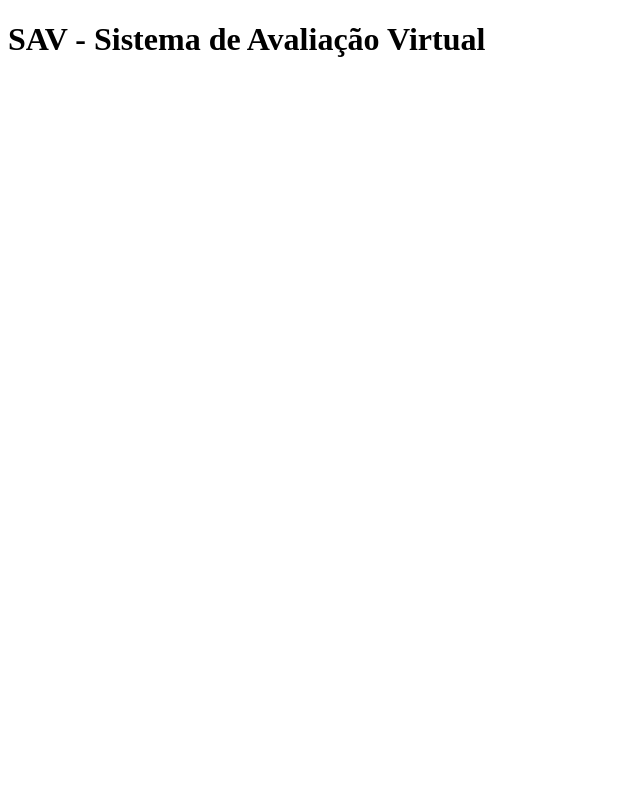
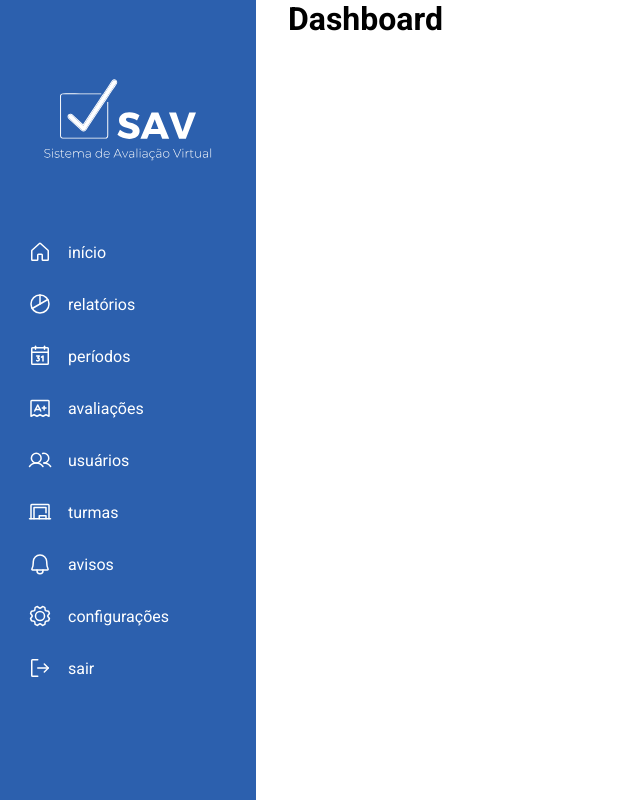
Before and after one commit to antonialucianapires/front-end-sav, a React (Vite) app: page / in a window 1280 px wide. Shown: the whole page, without its empty margins (0-640 px from the left). Built offline with nearby package versions, Linux system fonts and the light colour scheme.

Commit message:
feat: criação do menu sidebar estático

```diff
--- a/index.html
+++ b/index.html
@@ -2,8 +2,12 @@
 <html lang="en">
   <head>
     <meta charset="UTF-8" />
+    <link rel="preconnect" href="https://fonts.googleapis.com" />
+    <link rel="preconnect" href="https://fonts.gstatic.com" crossorigin />
     <link rel="icon" type="image/svg+xml" href="/src/favicon.svg" />
     <meta name="viewport" content="width=device-width, initial-scale=1.0" />
+    <link href="https://fonts.googleapis.com/css2?family=Poppins:wght@200&family=Roboto:wght@400;700&display=swap"
+    rel="stylesheet">
     <title>Vite App</title>
   </head>
   <body>
--- a/package.json
+++ b/package.json
@@ -8,6 +8,7 @@
     "preview": "vite preview"
   },
   "dependencies": {
+    "phosphor-react": "^1.4.1",
     "react": "^18.0.0",
     "react-dom": "^18.0.0"
   },
--- /dev/null
+++ b/src/App.module.css
@@ -0,0 +1,8 @@
+.wrapper {
+    max-width: 145rem;
+    height: 100vh;
+    display: grid;
+    grid-template-columns: 256px 1fr;
+    gap: 2rem;
+    align-items: flex-start;
+}
--- a/src/App.tsx
+++ b/src/App.tsx
@@ -1,8 +1,15 @@
+import './global.css';
+import styles from './App.module.css';
+import { Sidebar } from './components/menu/Sidebar';
+
 function App() {
 
   return (
-    <div className="App">
-        <h1>SAV - Sistema de Avaliação Virtual</h1>
+    <div>
+      <div className={styles.wrapper}>
+        <Sidebar />
+      <h1>Dashboard</h1>
+      </div>
     </div>
   )
 }
--- /dev/null
+++ b/src/components/menu/Sidebar.module.css
@@ -0,0 +1,33 @@
+.sidebar {
+    height: 100%;
+    background: var(--blue-500);
+    color: var(--white);
+    padding: 1rem;
+    display: flex;
+    flex-direction: column;
+    align-items: center;
+}
+
+.header img {
+    height: 13rem;
+}
+
+.sidebarList {
+    height: auto;
+    padding: 0;
+    width: 100%;
+}
+
+.sidebarList li {
+    display: flex;
+    flex-direction: row;
+    list-style: none;
+    padding: 0.75rem;
+    gap: 1rem;
+}
+
+.sidebarList li a{
+    color: var(--white);
+    text-decoration: none;
+    line-height: 1.6;
+}
--- /dev/null
+++ b/src/components/menu/Sidebar.tsx
@@ -0,0 +1,23 @@
+import styles from '../menu/Sidebar.module.css';
+import logo from '../../assets/logo.svg';
+import { SidebarData } from './SidebarData';
+
+export function Sidebar() {
+    return (
+        <aside className={styles.sidebar}>
+            <header className={styles.header}>
+                <img src={logo} alt="logotipo da SAV" />
+            </header>
+            <ul className={styles.sidebarList}>
+                {SidebarData.map((value, key) => {
+                    return (
+                        <li key={key}>
+                            <span>{value.icon}</span>
+                            <a href={value.link}>{value.title}</a>
+                        </li>
+                    )
+                })}
+            </ul>
+        </aside>
+    );
+}
--- /dev/null
+++ b/src/components/menu/SidebarData.tsx
@@ -0,0 +1,49 @@
+import { Bell, Calendar, Chalkboard, ChartPie, Exam, Gear, House, SignOut, Users } from "phosphor-react";
+
+export const SidebarData = [
+    {
+        title: "início",
+        icon: <House size={24} />,
+        link: "/inicio"
+    },
+    {
+        title: "relatórios",
+        icon: <ChartPie size={24} />,
+        link: "/relatorios"
+    },
+    {
+        title: "períodos",
+        icon: <Calendar size={24} />,
+        link: "/periodos"
+    },
+    {
+        title: "avaliações",
+        icon: <Exam size={24} />,
+        link: "/avaliacoes"
+    },
+    {
+        title: "usuários",
+        icon: <Users size={24} />,
+        link: "/usuarios"
+    },
+    {
+        title: "turmas",
+        icon: <Chalkboard size={24} />,
+        link: "/turmas"
+    },
+    {
+        title: "avisos",
+        icon: <Bell size={24} />,
+        link: "/avisos"
+    },
+    {
+        title: "configurações",
+        icon: <Gear size={24} />,
+        link: "/configuracoes"
+    },
+    {
+        title: "sair",
+        icon: <SignOut size={24} />,
+        link: "/sair"
+    }
+];
--- /dev/null
+++ b/src/global.css
@@ -0,0 +1,38 @@
+:root {
+    --white: #ffffff;
+
+    --back-500: #000000;
+
+    --blue-500: #2C60AE;
+    --blue-700: #3751FF;
+
+    --gray-300:#DFE0EB;
+    --gray-500: #69696F;
+
+    --green-100: #88D9AD;
+    --green-200: #5EAC82;
+    --green-500: #246441;
+
+    --red-200: #F9ADA8;
+    --red-500: #D16565;
+
+    --yellow-200: #FFE99D;
+    --yellow-500: #CA9100;
+}
+
+:focus {
+    outline: transparent;
+    box-shadow: 0 0 0 2px var(--blue-500);
+}
+
+* {
+    margin: 0;
+    padding: 0;
+    box-sizing: border-box;
+}
+
+body, input, textarea, button {
+    font-family: 'Roboto', sans-serif;
+    font-weight: 400;
+    font-size: 1rem;
+}
```
Also changed, not shown: src/assets/logo.svg (added), 1 other file (tests, documents, lock files or other folders).
